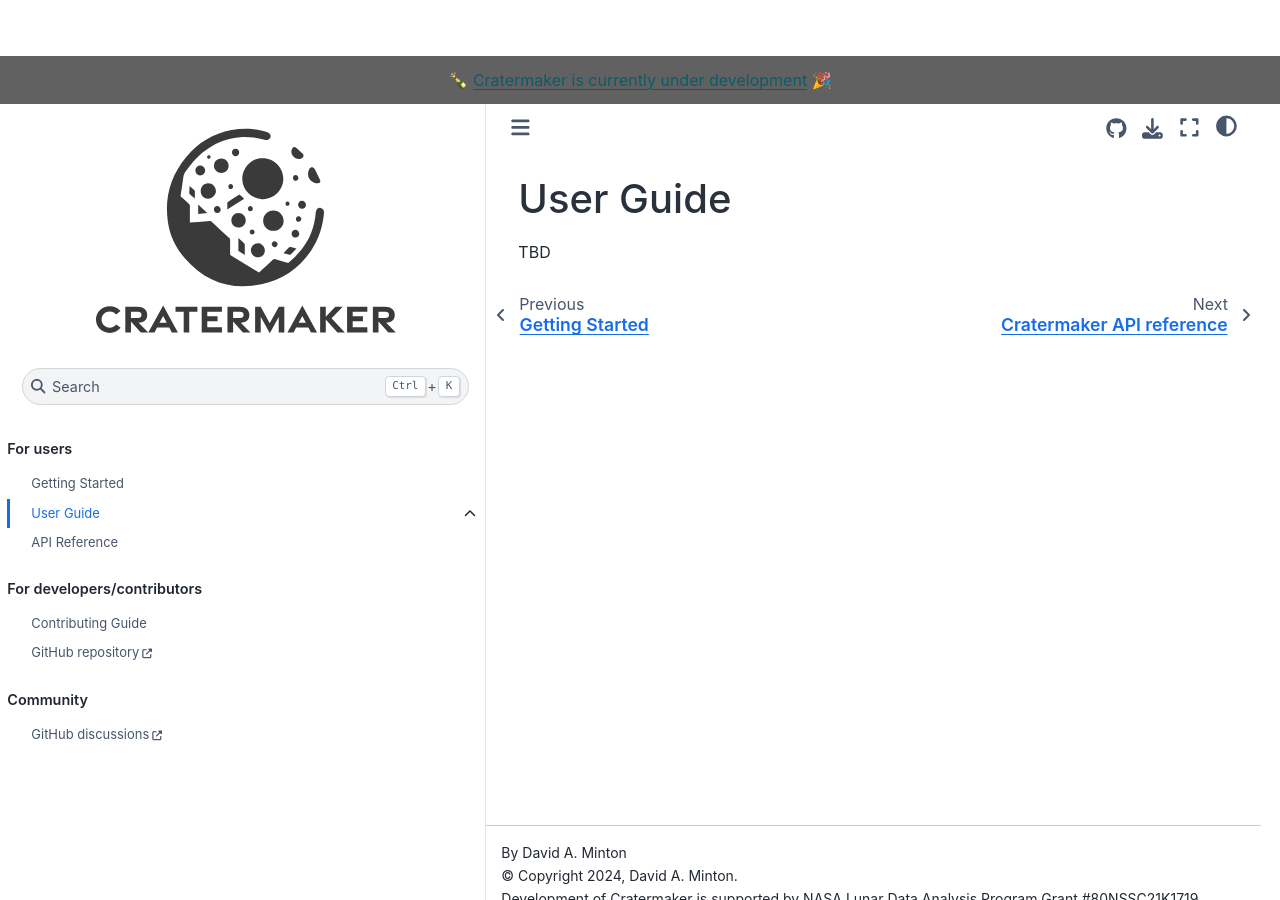
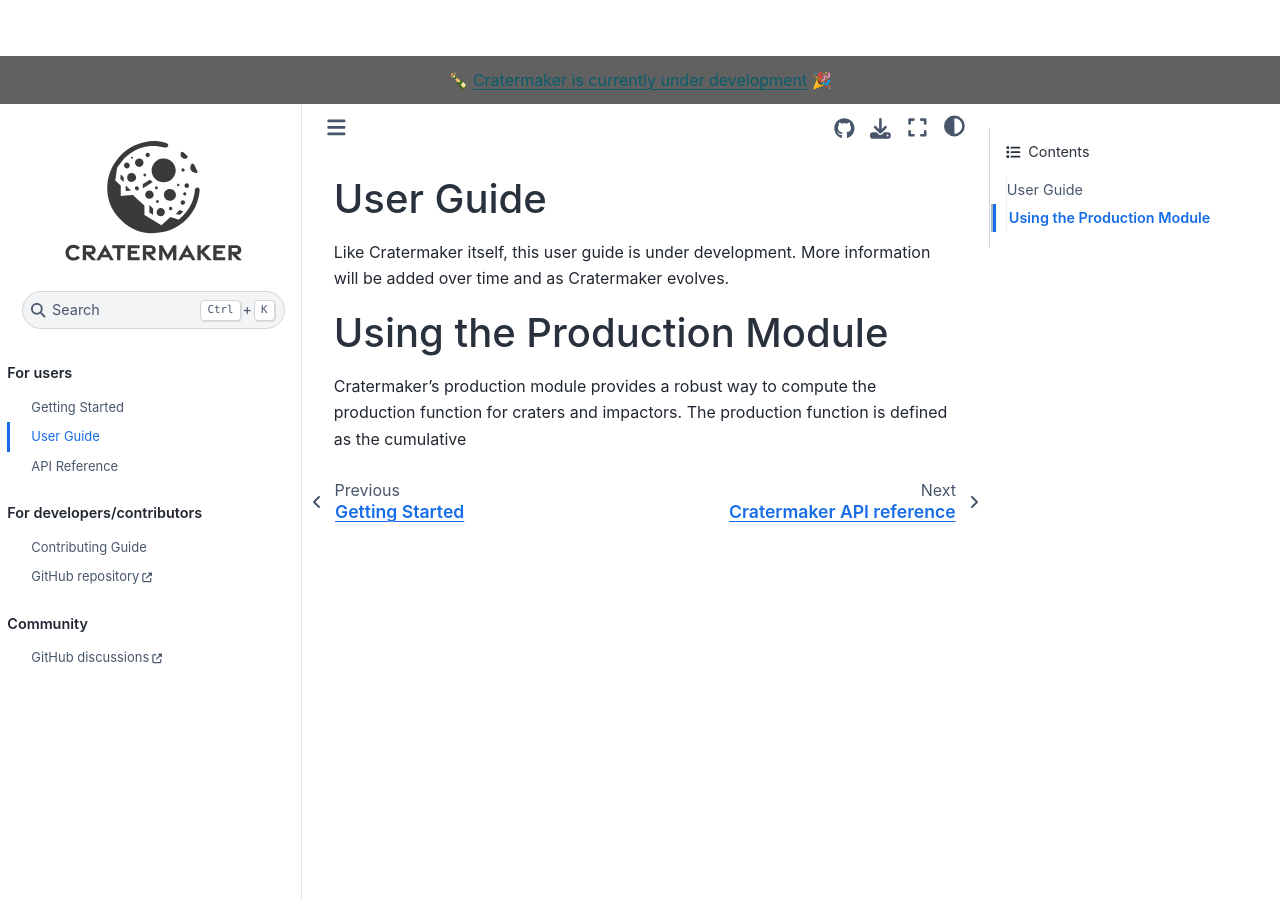
Before and after one commit to MintonGroup/cratermaker, a Sphinx documentation site: the page built from docs/user-guide/index.rst, in a window 1280 px wide and 900 px high. Built offline with Sphinx 7.4.7 and the Sphinx Book theme 1.1.4, drawn with Linux system fonts in a browser that asks for light colours.

Commit message:
Test commit of user guide

```diff
--- a/docs/user-guide/index.rst
+++ b/docs/user-guide/index.rst
@@ -2,7 +2,13 @@
 User Guide
 ###########
 
-TBD
+Like Cratermaker itself, this user guide is under development. More information will be added over time and as Cratermaker evolves.
+
+###########################
+Using the Production Module
+###########################
+
+Cratermaker's production module provides a robust way to compute the production function for craters and impactors. The production function is defined as the cumulative
 
 
 .. toctree::
```
